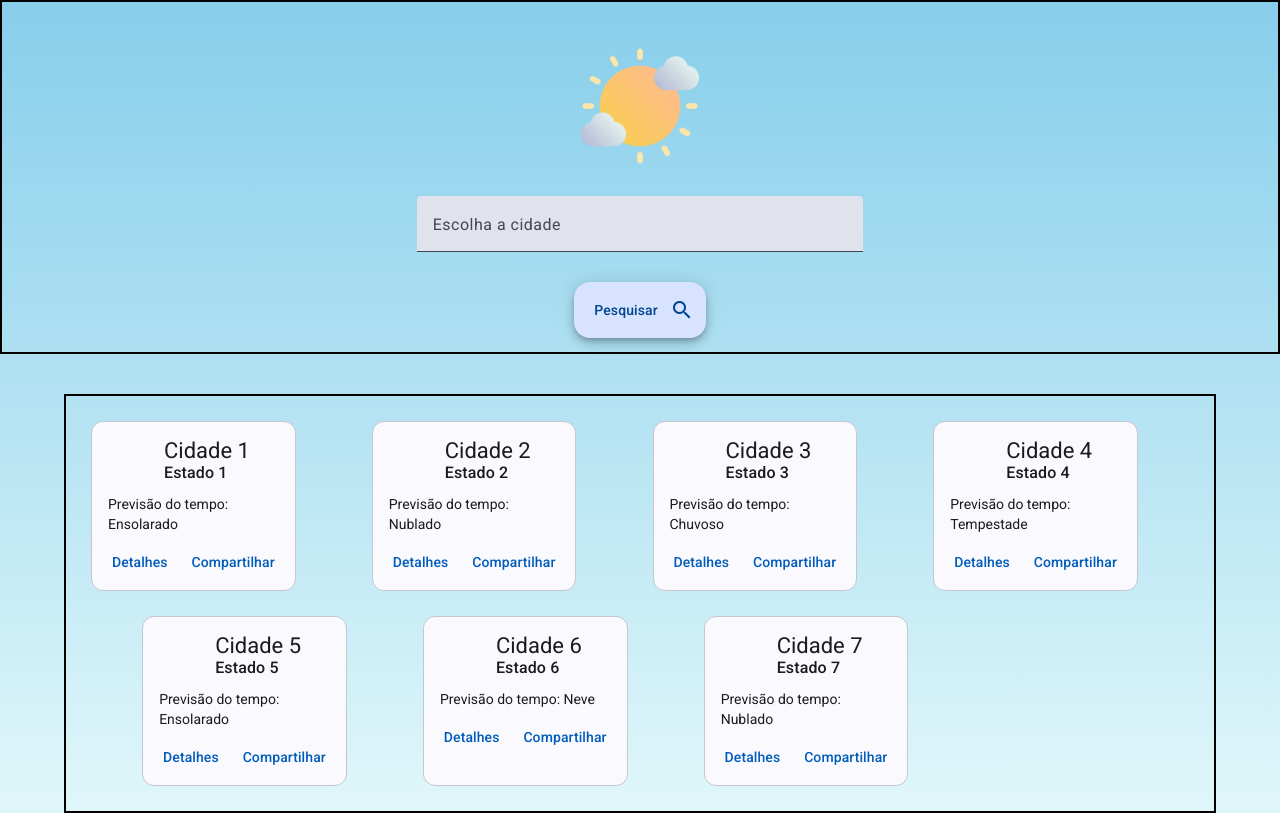
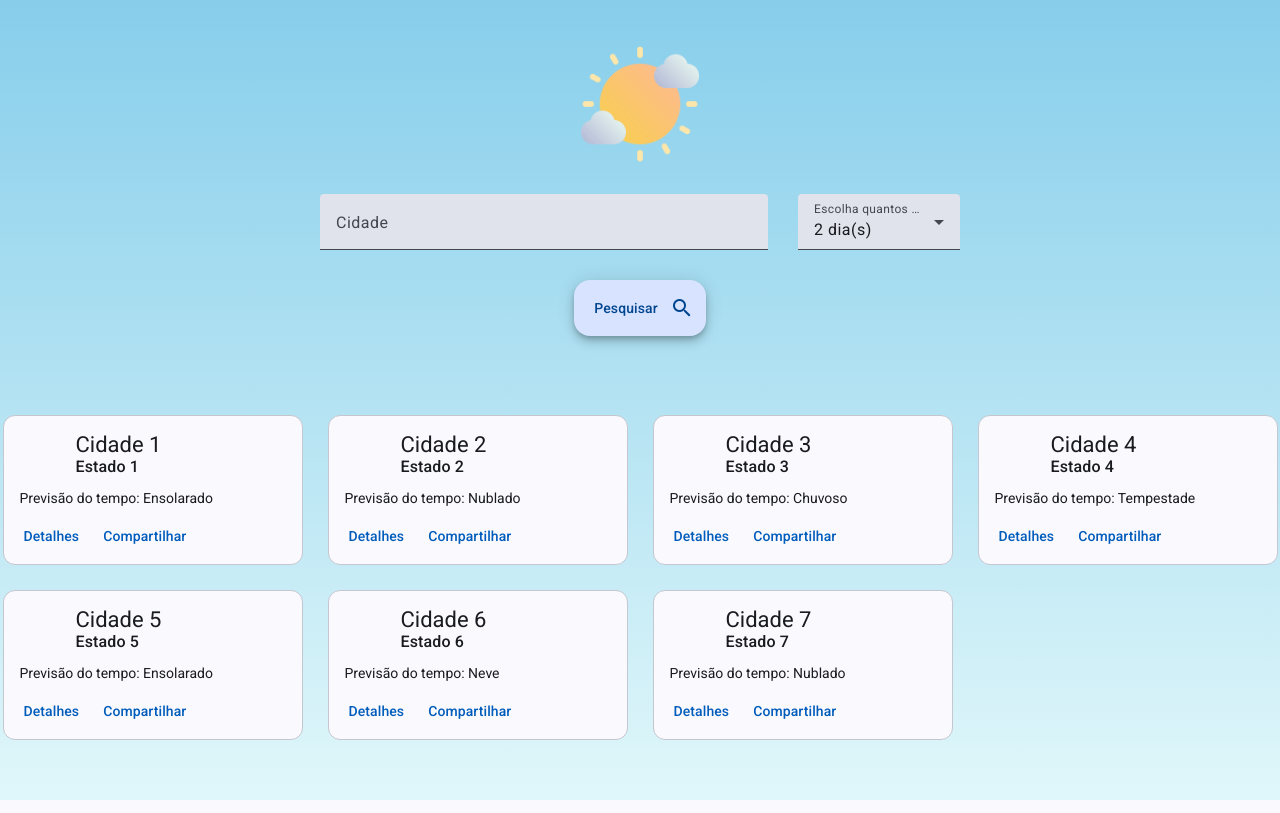
Before and after one commit to FernandoPAnjos/PrevisaoDoTempo, an Angular app: page / in a window 1280 px wide. Built offline with nearby package versions, Linux system fonts and the light colour scheme.

Commit message:
feat: enhance search input component with days selector and update styling

```diff
--- a/src/app/app.css
+++ b/src/app/app.css
@@ -8,7 +8,6 @@ main {
 
 .search_container{
     height: 40vh;
-    border: 2px solid #000000;
     display: flex;
     justify-content: center;
     align-items: center;
--- a/src/app/app.ts
+++ b/src/app/app.ts
@@ -1,13 +1,13 @@
 import { Component, signal } from '@angular/core';
 import { RouterOutlet } from '@angular/router';
-import { SearchInput } from '../components/search-input/search-input';
 import { WheaterCards } from '../components/wheater-cards/wheater-cards';
+import { SelectValueBindingExample } from '../components/search-input/search-input';
 
 
 @Component({
   selector: 'app-root',
   standalone: true,
-  imports: [SearchInput, WheaterCards],
+  imports: [ WheaterCards,  SelectValueBindingExample,  ],
   templateUrl: './app.html',
   styleUrl: './app.css'
 })
--- a/src/components/search-input/search-input.css
+++ b/src/components/search-input/search-input.css
@@ -19,6 +19,12 @@ button{
     min-width: 18%;
 }
 
+.days-selector{
+    width: 100%;
+    padding-top: 30px;
+    padding-left: 30px;
+}
+
 img{
     min-height: 15vh;
     width: 15vh;
--- a/src/components/search-input/search-input.html
+++ b/src/components/search-input/search-input.html
@@ -2,9 +2,23 @@
 <div class="search-input">
 
     <mat-form-field class="example-full-width">
-        <mat-label>Escolha a cidade</mat-label>
+        <mat-label>Cidade</mat-label>
         <input matInput placeholder="Ex. Ubá">
     </mat-form-field>
+
+    <mat-form-field class="days-selector">
+  <mat-label>Escolha quantos dias</mat-label>
+  <mat-select [(ngModel)]="selected">
+    <mat-option value="">Nenhum</mat-option>
+    <mat-option value="option1">1 dia(s)</mat-option>
+    <mat-option value="option2">2 dia(s)</mat-option>
+    <mat-option value="option3">3 dia(s)</mat-option>
+    <mat-option value="option4">4 dia(s)</mat-option>
+    <mat-option value="option5">5 dia(s)</mat-option>
+    <mat-option value="option6">6 dia(s)</mat-option>
+    <mat-option value="option7">7 dia(s)</mat-option>
+  </mat-select>
+</mat-form-field>
 </div>
 <div class="button-div"><button matFab extended>
         Pesquisar
--- a/src/components/search-input/search-input.ts
+++ b/src/components/search-input/search-input.ts
@@ -4,14 +4,17 @@ import { MatInputModule } from '@angular/material/input';
 import { FormsModule } from '@angular/forms';
 import { MatIconModule } from '@angular/material/icon';
 import { MatButtonModule } from '@angular/material/button';
+import { MatAutocompleteModule } from '@angular/material/autocomplete';
+import { FormControl, ReactiveFormsModule } from '@angular/forms';
+import { MatSelectModule } from '@angular/material/select';
 
 @Component({
   selector: 'app-search-input',
-  imports: [FormsModule, MatFormFieldModule, MatInputModule, MatIconModule, MatButtonModule],
+  imports: [FormsModule, MatFormFieldModule, MatInputModule, MatIconModule, MatButtonModule, MatAutocompleteModule, ReactiveFormsModule, MatSelectModule],
   templateUrl: './search-input.html',
   styleUrl: './search-input.css'
 })
 
-export class SearchInput {
-
+export class SelectValueBindingExample {
+  selected = 'option2';
 }
--- a/src/components/wheater-cards/wheater-cards.css
+++ b/src/components/wheater-cards/wheater-cards.css
@@ -1,25 +1,14 @@
+.example-card {
+  width: 100%; /* Defina aqui o seu tamanho padrão! */
+  height: auto;
+}
+
 .card-container {
   display: grid;
-  justify-content: space-around;
-  grid-template-columns: repeat(4, 1fr); /* sempre 4 colunas */
+  grid-template-columns: repeat(4, 300px);
+  justify-content: center;
   gap: 25px;
   padding: 25px;
-  border: 2px solid #000000;
-}
-
-.card-container mat-card:nth-last-child(-n+3) {
-  justify-self: end; /* centraliza os últimos 3 cards na linha de baixo */
-}
-
-.example-card {
-  height: auto;
-  width: 80%;
-}
-
-.weather-icon {
-    width: 80%;
-    height: 80%;
-  object-fit: contain; /* mantém proporção da imagem */
 }
 
 @media (max-width: 1024px) {
```
